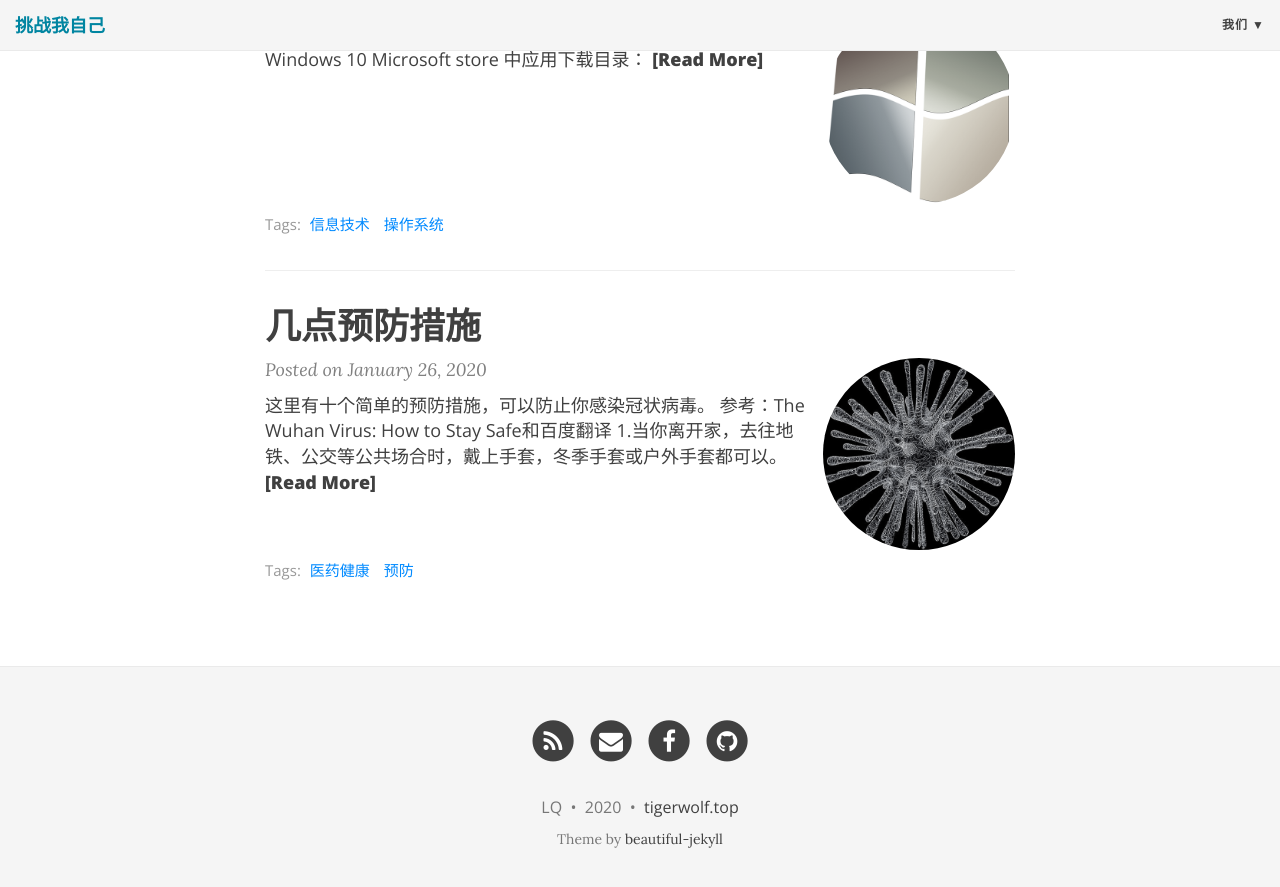
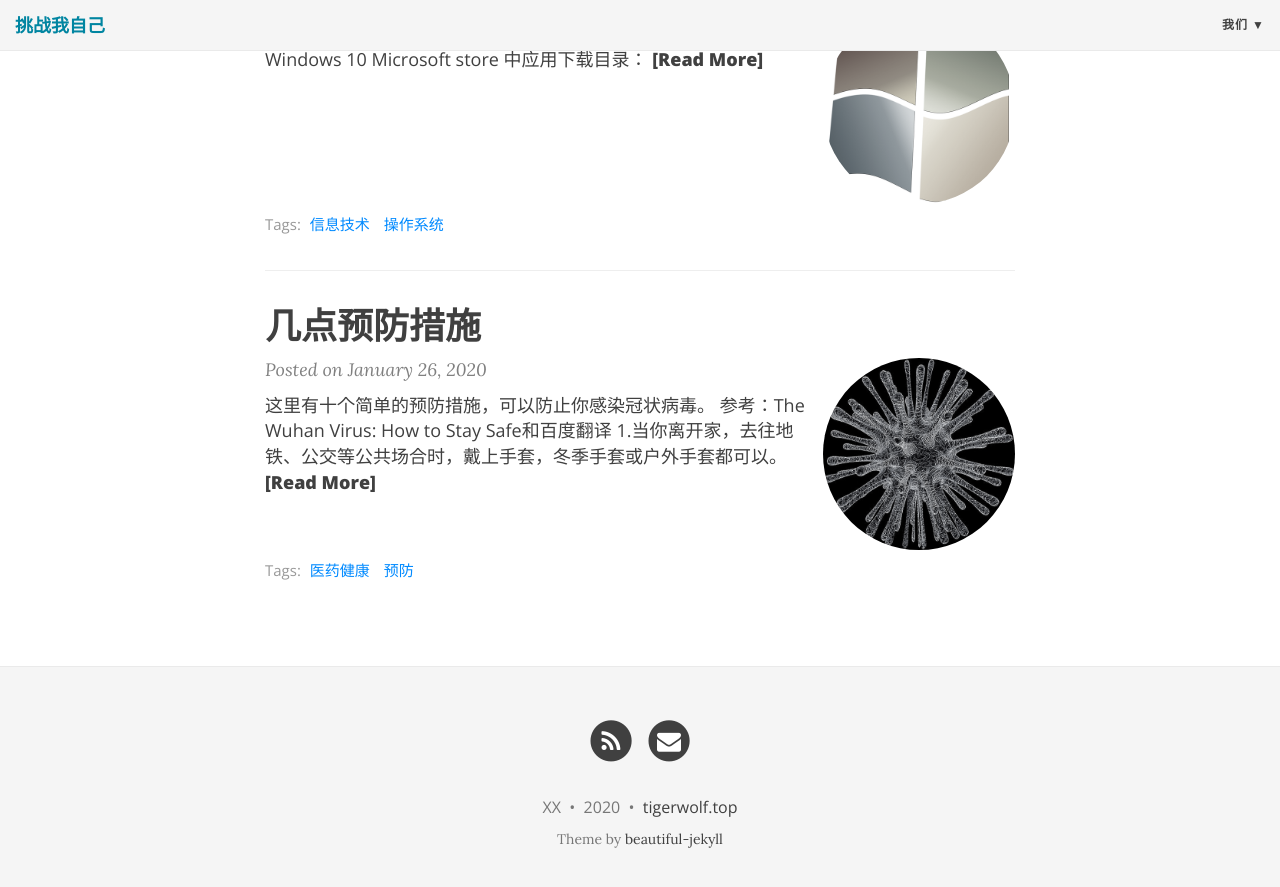
Before and after one commit to Forecasters/Forecasters.github.io, a Jekyll site: the page built from index.html, in a window 1280 px wide and 900 px high, scrolled down 897 px. Shown: the top 887 px of the window. Built offline with Jekyll 4.4.1, drawn with Linux system fonts in a browser that asks for light colours; nearby versions of some CDN libraries; the list of posts is cut into pages by our own code.

```diff
--- a/_config.yml
+++ b/_config.yml
@@ -63,7 +63,7 @@ footer-link-col: "#404040"
 # Change all these values or delete the ones you don't want.
 # Important: you must keep the "name" parameter, everything else you can remove
 author:
-  name: LQ
+  name: XX
 
 # Select your active Social Network Links.
 # Uncomment the links you want to show in the footer and add your information to each link.
@@ -71,9 +71,9 @@ author:
 # If you want to add a new link that isn't here, you'll need to also edit the file _data/SocialNetworks.yml
 social-network-links:
   rss: true
-  email: "liuqiasdfzxcv@gmail.com"
-  facebook: benjamin.liu.90813
-  github: Forecasters
+  email: ""
+#  facebook: XX
+#  github:
 #  twitter: daattali
 #  reddit: yourname
 #  linkedin: daattali
```
